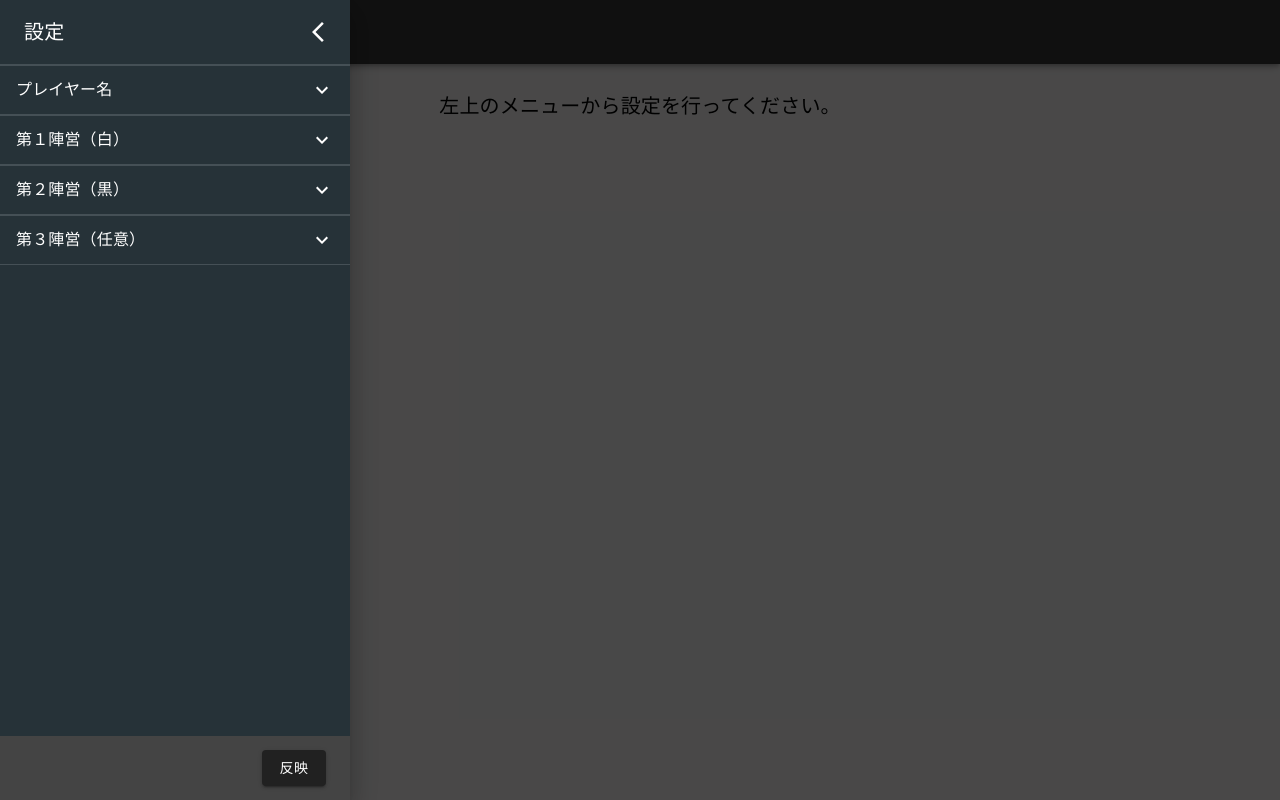
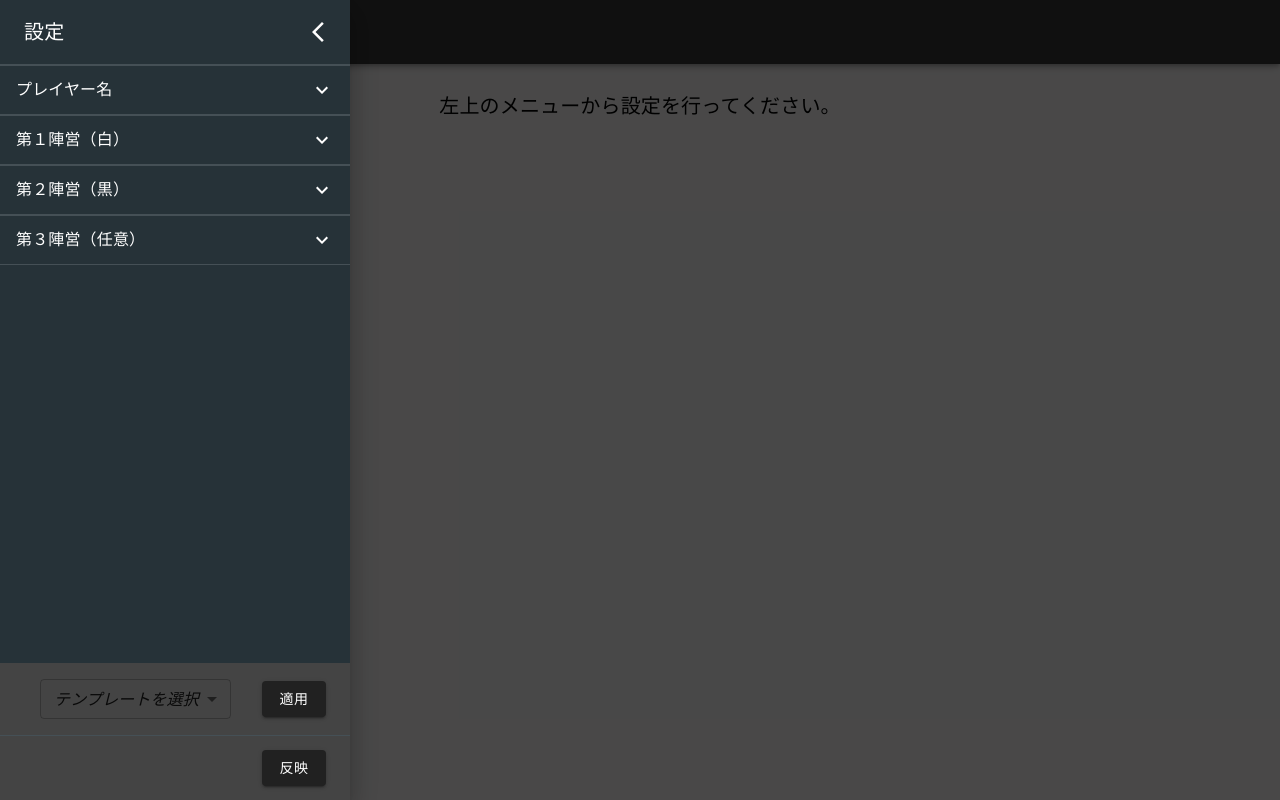
Before and after one commit to Tukudanium/jinro-memo, a React (Vite) app: page / in a window 1280 px wide. Both pictures are taken after a click on the button "menu". Built offline with nearby package versions, Linux system fonts and the light colour scheme.

Commit message:
テンプレートを実装

```diff
--- a/src/components/organisms/ButtonAppBar.tsx
+++ b/src/components/organisms/ButtonAppBar.tsx
@@ -8,7 +8,19 @@ import ArrowBackIosNewIcon from '@mui/icons-material/ArrowBackIosNew'
 import MenuIcon from '@mui/icons-material/Menu'
 import AddIcon from '@mui/icons-material/Add'
 import AppBarInputList from '../molecules/AppBarInputList'
-import { Button, Divider, Drawer, List, ListItem, ListItemButton, ListItemText } from '@mui/material'
+import {
+	Button,
+	Divider,
+	Drawer,
+	FormControl,
+	List,
+	ListItem,
+	ListItemButton,
+	ListItemText,
+	MenuItem,
+	Select
+} from '@mui/material'
+import { JOB_TEMPLATE } from '../../constants'
 
 type Props = {
 	setPlayerList: Function
@@ -17,26 +29,47 @@ type Props = {
 	setJobList_3rd: Function
 }
 export default function ButtonAppBar(props: Props) {
-	const [isOpen, setIsOpen] = React.useState(false)
+	const [isOpen, setIsOpen] = React.useState<boolean>(false) // ドロワー開閉フラグ
 
+	// 各コンポーネントから設定内容を受け取るstate
 	const [playerList, setPlayerList] = React.useState<string[]>([''])
 	const [jobList_1st, setJobList_1st] = React.useState<string[]>([''])
 	const [jobList_2nd, setJobList_2nd] = React.useState<string[]>([''])
 	const [jobList_3rd, setJobList_3rd] = React.useState<string[]>([''])
 
+	// 各コンポーネントの開閉フラグ ここにないとドロワー開閉のたびにリセットされるので
 	const [playerPullDownFlag, setPlayerPullDownFlag] = React.useState<boolean>(false)
 	const [jobPullDownFlag_1st, setJobPullDownFlag_1st] = React.useState<boolean>(false)
 	const [jobPullDownFlag_2nd, setJobPullDownFlag_2nd] = React.useState<boolean>(false)
 	const [jobPullDownFlag_3rd, setJobPullDownFlag_3rd] = React.useState<boolean>(false)
 
+	// テンプレートの選択インデックスを文字列にして保存
+	const [templateIndex, setTemplateIndex] = React.useState<string>('none')
+
 	function toggleDrawerMenu() {
 		setIsOpen(!isOpen)
 	}
+	// 反映ボタンを押したら、ページに設定内容を反映する
 	function settingImport() {
 		props.setPlayerList(playerList.filter((value) => value !== ''))
 		props.setJobList_1st(jobList_1st.filter((value) => value !== ''))
 		props.setJobList_2nd(jobList_2nd.filter((value) => value !== ''))
 		props.setJobList_3rd(jobList_3rd.filter((value) => value !== ''))
+	}
+	// テンプレートを取得し反映する
+	function setTemplate() {
+		if (templateIndex === 'none' || Number(templateIndex)) return
+		const selectTemplate = JOB_TEMPLATE[Number(templateIndex)]
+		if (selectTemplate === undefined) return
+		if (
+			window.confirm(
+				`${selectTemplate.name}のテンプレートを設定します。\n現在入力している役職はリセットされます。`
+			)
+		) {
+			setJobList_1st(selectTemplate.jobList_1st.filter((value) => value !== ''))
+			setJobList_2nd(selectTemplate.jobList_2nd.filter((value) => value !== ''))
+			setJobList_3rd(selectTemplate.jobList_3rd.filter((value) => value !== ''))
+		}
 	}
 	return (
 		<Box sx={{ flexGrow: 1 }}>
@@ -116,6 +149,31 @@ export default function ButtonAppBar(props: Props) {
 					/>
 				</Box>
 				<Toolbar sx={{ bgcolor: 'info.main' }}>
+					<Box sx={{ flexGrow: 1 }}>
+						<FormControl sx={{ m: 1, minWidth: 180 }} size="small">
+							<Select
+								sx={{ m: 1, minWidth: 180 }}
+								value={templateIndex || 'none'}
+								onChange={(event) => setTemplateIndex(event.target.value)}
+							>
+								<MenuItem value={'none'}>
+									<em>テンプレートを選択</em>
+								</MenuItem>
+								{JOB_TEMPLATE.map((value, index) => (
+									<MenuItem key={index} value={String(index)}>
+										{value.name}
+									</MenuItem>
+								))}
+							</Select>
+						</FormControl>
+					</Box>
+
+					<Button variant="contained" onClick={setTemplate}>
+						適用
+					</Button>
+				</Toolbar>
+				<Divider sx={{ bgcolor: 'secondary.light' }} />
+				<Toolbar sx={{ bgcolor: 'info.main' }}>
 					<Box sx={{ flexGrow: 1 }}></Box>
 					<Button variant="contained" onClick={settingImport}>
 						反映
--- a/src/constants.tsx
+++ b/src/constants.tsx
@@ -2,3 +2,12 @@ export const DEAD_OR_ALIVE = {
 	alive: '生存',
 	dead: '死亡'
 }
+
+export const JOB_TEMPLATE = [
+	{
+		name: '人狼ゲーム',
+		jobList_1st: ['市民', '占い師', '霊能者', '騎士', '共鳴者', 'パン屋'],
+		jobList_2nd: ['人狼', '狂人', '狂信者'],
+		jobList_3rd: ['妖狐', '背徳者']
+	}
+]
--- a/src/routes/index.tsx
+++ b/src/routes/index.tsx
@@ -1,4 +1,5 @@
 import { Box, Button, Card, CardContent, Grid, Typography } from '@mui/material'
+import { Suspense } from 'react'
 import PlayerDataCard from '../components/organisms/PlayerDataCard'
 
 type Props = {
@@ -13,7 +14,8 @@ export default function Index(props: Props) {
 			{props.playerList.length === 0 ? (
 				<Typography variant="h6">左上のメニューから設定を行ってください。</Typography>
 			) : (
-				props.playerList.map((value, index) => (
+				<Suspense fallback={<Typography variant="h6">Loading...</Typography>}>
+					{props.playerList.map((value, index) => (
 						<PlayerDataCard
 							key={index}
 							playerName={value}
@@ -21,7 +23,8 @@ export default function Index(props: Props) {
 							jobList_2nd={props.jobList_2nd}
 							jobList_3rd={props.jobList_3rd}
 						></PlayerDataCard>
-				))
+					))}
+				</Suspense>
 			)}
 		</Box>
 	)
```
Lines whose indentation alone changed are shown as unchanged.
